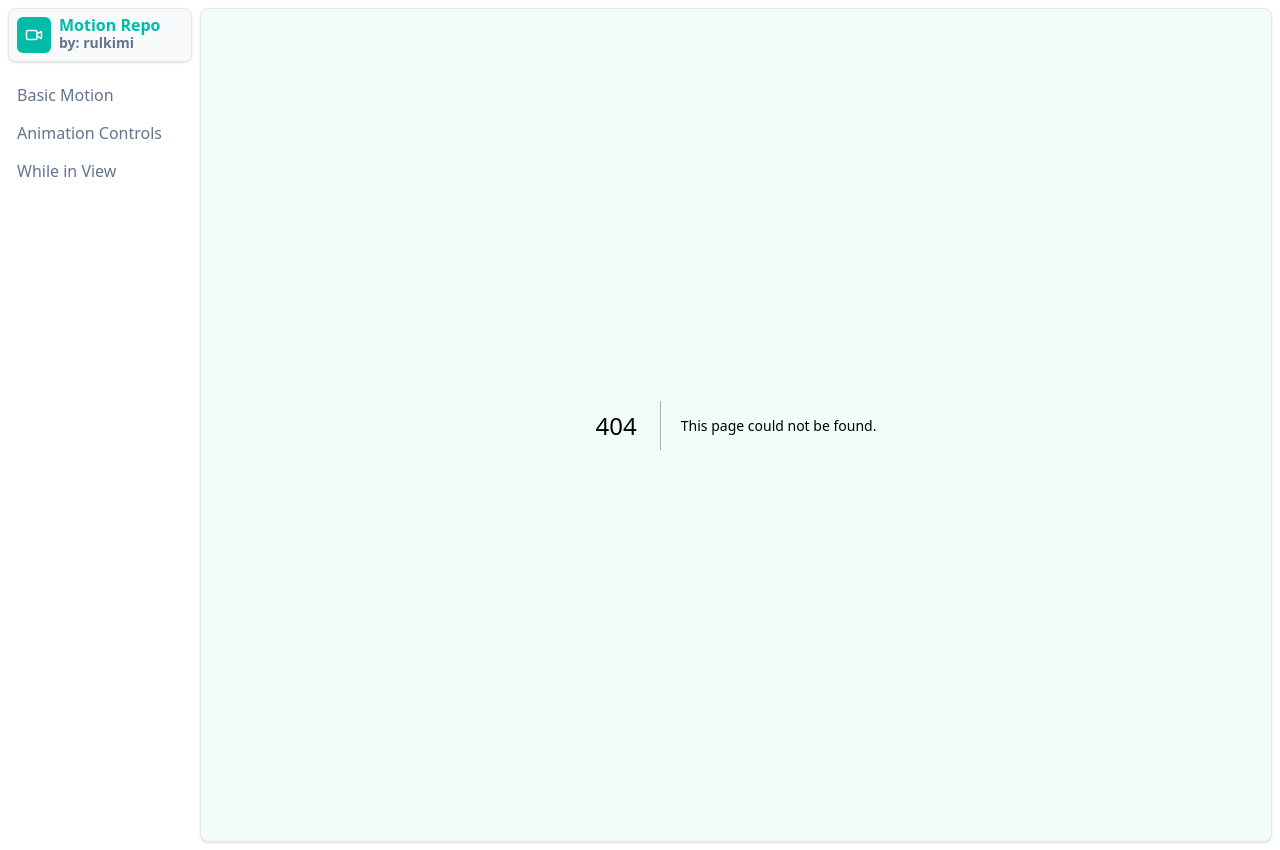
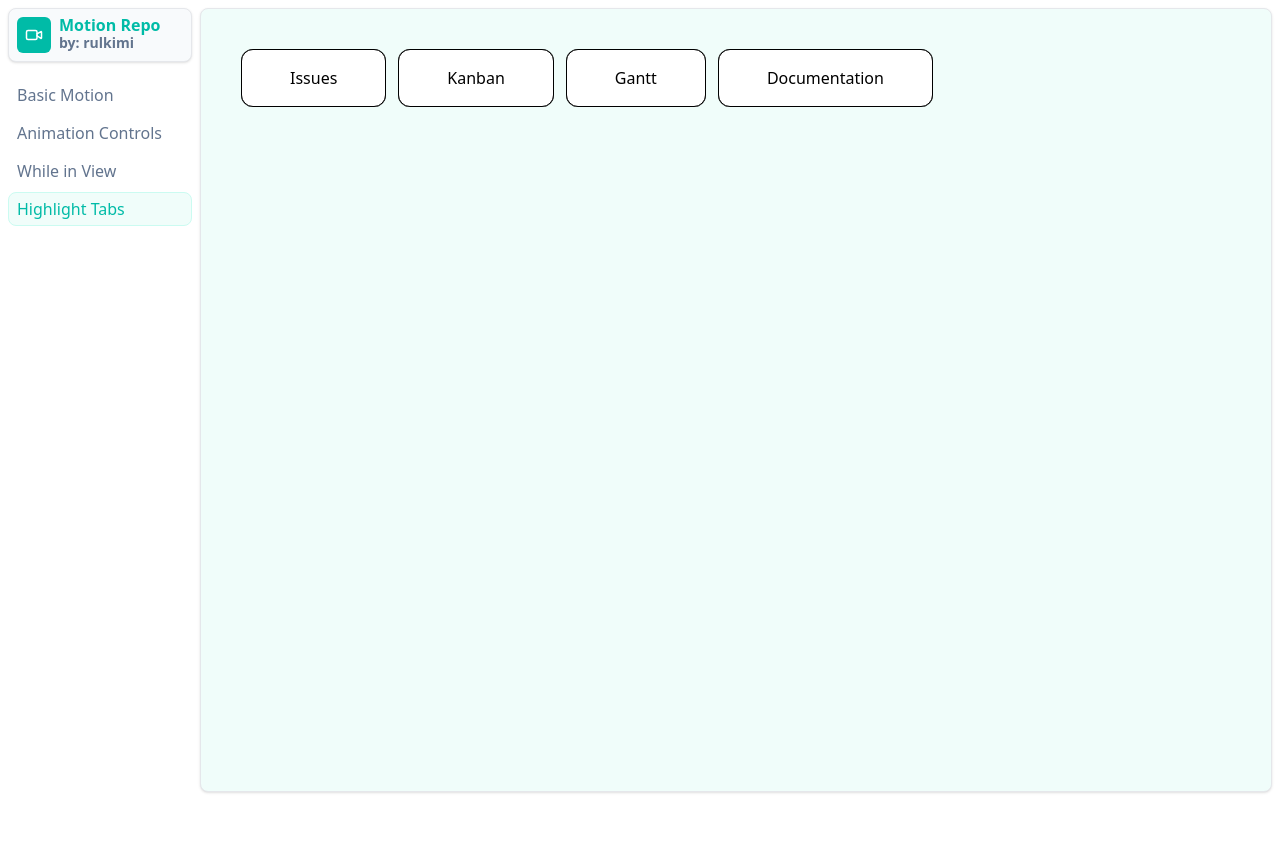
Before and after one commit to azrul-qbeep/motion-repo, a Next.js app: page /highlight-tabs in a window 1280 px wide. Before the commit this address had no page. After the commit the page ends 800 px from the top, so only its background shows below. Built offline with nearby package versions, Linux system fonts and the light colour scheme.

Commit message:
add highlight tabs

```diff
--- a/app/components/sidebar.tsx
+++ b/app/components/sidebar.tsx
@@ -14,6 +14,7 @@ const links: Link[] = [
   { label: "Basic Motion", url: "/basic-motion" },
   { label: "Animation Controls", url: "/animation-controls" },
   { label: "While in View", url: "/while-in-view" },
+  { label: "Highlight Tabs", url: "/highlight-tabs" },
 ];
 
 export default function AppHeader() {
--- /dev/null
+++ b/app/highlight-tabs/page.tsx
@@ -0,0 +1,61 @@
+"use client"
+
+import { motion } from "motion/react";
+import { MouseEventHandler, useState } from "react";
+
+const buttons = [
+  { label: "Issues", value: "issues" },
+  { label: "Kanban", value: "kanban" },
+  { label: "Gantt", value: "gantt" },
+  { label: "Documentation", value: "documentation" },
+];
+
+export default function HighlightTabs() {
+  const [isActive, setIsActive] = useState<string>('');
+
+  const handleClick = (value: string) => {
+    setIsActive(value);
+  };
+
+  return (
+    <div className="flex gap-3 p-6">
+      {buttons.map((button) => (
+        <CustomButton
+          key={button.value}
+          onClick={() => handleClick(button.value)}
+          isActive={isActive === button.value}
+        >
+          {button.label}
+        </CustomButton>
+      ))}
+    </div>
+  );
+};
+
+const CustomButton = ({
+  children,
+  onClick,
+  isActive
+}: {
+  children: React.ReactNode,
+  onClick: MouseEventHandler<HTMLDivElement> | undefined
+  isActive: boolean
+}) => {
+  return (
+    <div className="relative w-fit" onClick={onClick}>
+      <motion.div
+        className={`relative z-[2] border cursor-pointer bg-white inset-0 ${isActive ? "border-violet-500 text-violet-500" : "border-black" } w-fit px-12 py-4 rounded-xl`}
+        style={{ transformOrigin: "top left" }}
+        whileHover={!isActive ? { y: -5, rotate: -2 } : {}}
+        animate={isActive ? { translateY: -10 } : { translateY: 0 }}
+      >
+        {children}
+      </motion.div>
+      <div
+        className={`absolute inset-0 rounded-xl z-[1] transition-all duration-300 ${
+          isActive ? "bg-violet-500" : "bg-black"
+        }`}
+      ></div>
+    </div>
+  );
+};
```
